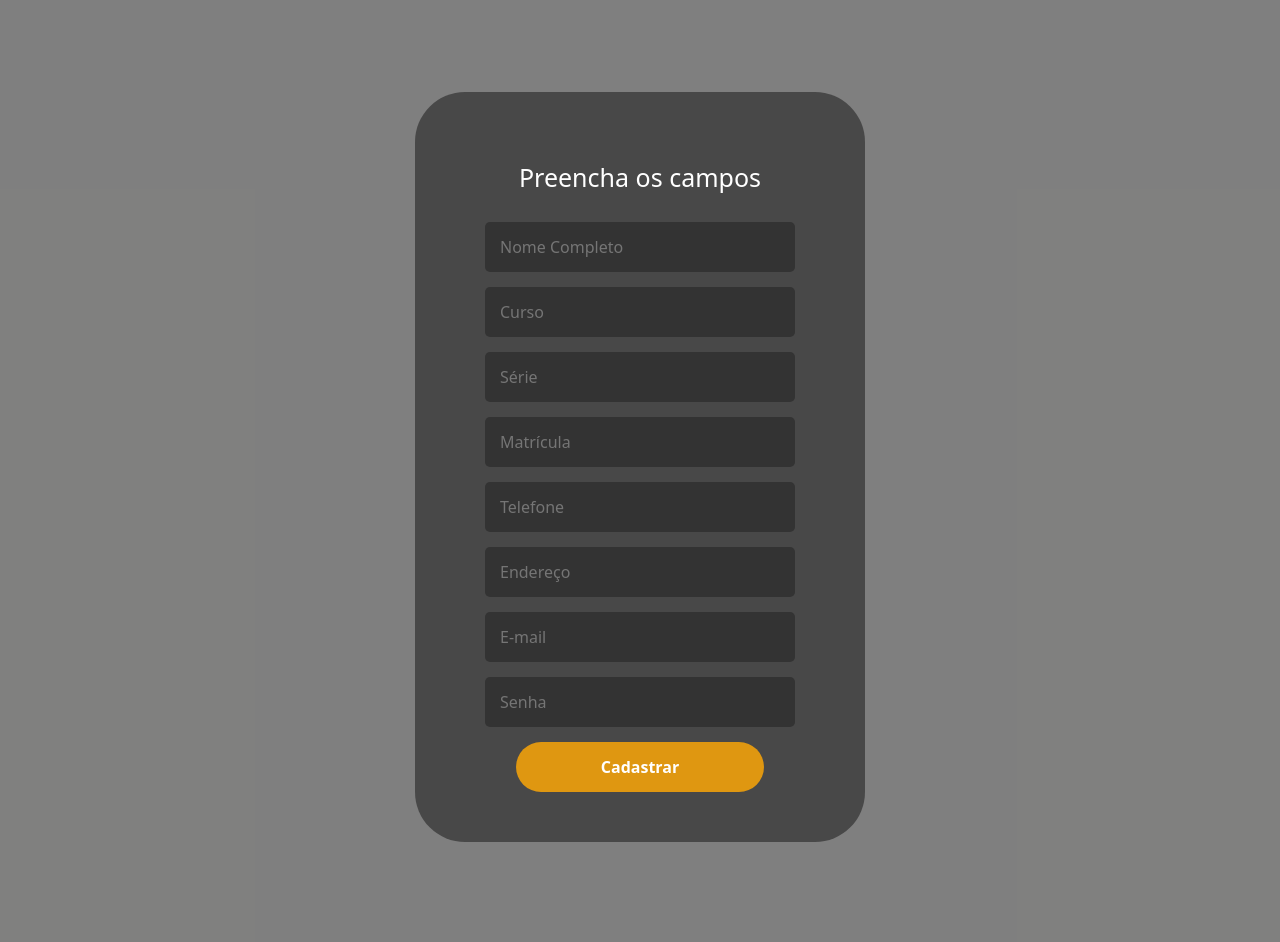
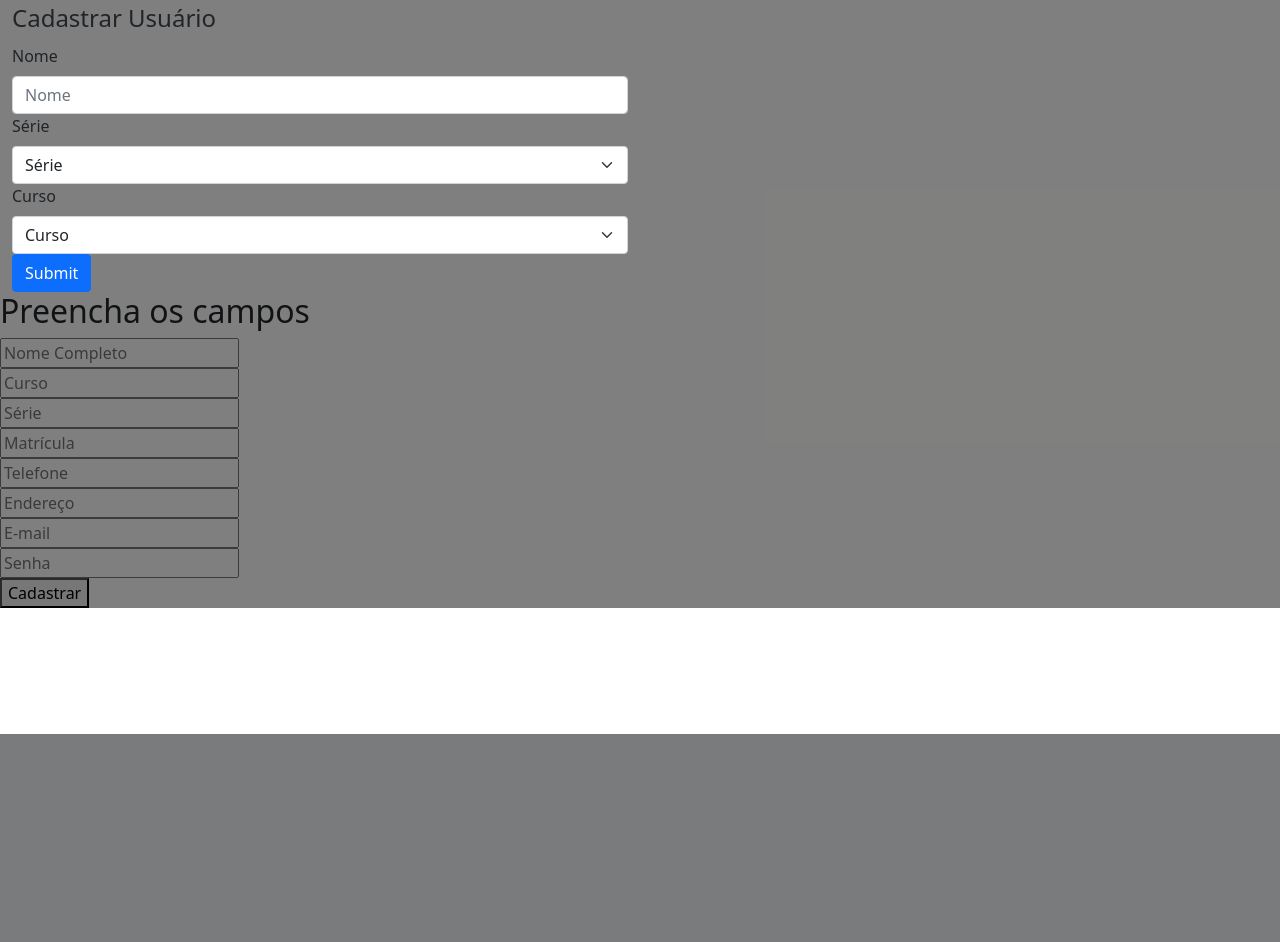
Before and after one commit to PabloKauan-TI/OnLibrary, a PHP site: page /cad_aluno.html in a window 1280 px wide. Shown: the part 66-1008 px from the top of the page. After the commit the page ends 800 px from the top, so only its background shows below. Run offline with PHP 8.4, Linux system fonts and the light colour scheme.

Commit message:
alter incompletas no cad

```diff
--- a/assets/css/cadastros.css
+++ b/assets/css/cadastros.css
@@ -34,95 +34,8 @@ body::before{
     left: 683px;
 }
 
-.dropdown-menu{
-        position: absolute;
-        z-index: 1000;
-        display: none;
-        min-width: 10rem;
-        padding: 0.5rem 0;
-        margin: 0;
-        font-size: 1rem;
-        color: #fff;
-        text-align: left;
-        list-style: none;
-        background-color: #333;
-        background-clip: padding-box;
-        border: 1px solid rgba(0,0,0,.15);
-        border-radius: 0.25rem;
+.form{
+    position: relative;
+    z-index: 100;
+    width: 50%;
 }
-
-.header{
-    padding: 3px 5px;
-    position: relative;
-    background-color: black;
-    color: #fff;
-    height: 56px;
-}
-
-.header li{
-    display: inline-block;
-    padding: 8px 10px;
-}
-
-.header ul{
-    margin-top: 3px;
-}
-
-.form_body{
-    position: relative;
-    z-index: 90;
-    max-width: 450px;
-    height: 750px;
-    margin-left: 50%;
-    margin-top: 15%;
-    transform: translateX(-50%) translateY(-50px);
-    padding: 70px;
-    background-color: rgba(51, 51, 51, 0.713);
-    border-radius: 50px;
-    bottom: 50px;
-}
-
-
-.form h2{
-    font-size: 25px;
-    color:  #fff;
-    margin-top: 0;
-    text-align: center;
-    margin-bottom: 30px;
-}
-
-.form input{
-    background-color: #333;
-    color: #fff;
-    width: 100%;
-    height: 50px;
-    border: none;
-    border-radius: 5px;
-    padding-left: 15px;
-}
-
-.form input:hover{
-    background-color: rgb(70, 63, 63);
-}
-
-.input_box{
-    margin-bottom: 15px;
-}
-
-.form button{
-    height: 50px;
-    width: 80%;
-    margin-left: 10%;
-    color: #fff;
-    background-color: rgb(223, 151, 17);
-    border-radius: 150px;
-    font-weight: bold;
-    font-size: 16px;
-    border: none;
-    margin-bottom: 15px;
-}
-
-.form button:hover{
-    background-color: rgb(255, 183, 3);
-    cursor: pointer;
-}
--- a/cad_aluno.html
+++ b/cad_aluno.html
@@ -15,9 +15,8 @@
     <nav class="navbar navbar-expand-lg navbar-dark bg-dark">
         <div class="container-fluid">
             <a class="navbar-brand" href="#"><img src="assets/img/logo.png" alt="" id="logo"></a>
-                <button class="navbar-toggler" type="button" data-bs-toggle="collapse"
-                    data-bs-target="#navbarNavDropdown" aria-controls="navbarNavDropdown" aria-expanded="false"
-                    aria-label="Toggle navigation">
+            <button class="navbar-toggler" type="button" data-bs-toggle="collapse" data-bs-target="#navbarNavDropdown"
+                aria-controls="navbarNavDropdown" aria-expanded="false" aria-label="Toggle navigation">
                 <span class="navbar-toggler-icon"></span>
             </button>
             <div class="collapse navbar-collapse" id="navbarNavDropdown">
@@ -65,8 +64,46 @@
             </div>
         </div>
     </nav>
+
+    <div class="form">
+        <div class="container">
+            <fieldset>
+            <div class="row-1">
+                <legend>Cadastrar Usuário</legend>
+                <div class="mb-6">
+                    <label for="nome_aluno" class="form-label">Nome</label>
+                    <input type="text" id="nome_aluno" class="form-control" placeholder="Nome">
+                </div>
+            </div>
+            <div class="row-2">
+                <div class="col-mb-6">
+                    <label for="serie_aluno" class="form-label">Série</label>
+                    <select id="serie_aluno" class="form-select">
+                        <option selected>Série</option>
+                        <option value="1º">1º</option>
+                        <option value="2º">2º</option>
+                        <option value="3º">3º</option>
+                    </select>
+                </div>
+            </div>
+            <div class="row-2">
+                <div class="col-mb-3">
+                    <label for="curso_aluno" class="form-label">Curso</label>
+                    <select id="curso_aluno" class="form-select">
+                        <option selected>Curso</option>
+                        <option value="Enfermagem">Enfermagem</option>
+                        <option value="Informática">Informática</option>
+                        <option value="Administração">Administração</option>
+                        <option value="Comércio">Comércio</option>
+                    </select>
+                </div>
+            </div>
+                <button type="submit" class="btn btn-primary">Submit</button>
+            </fieldset>
+        </div>
+    </div>
     <div class="form_body">
-        <div class="form">
+        <div>
             <h2>Preencha os campos</h2>
             <div class="input_box">
                 <input type="text" id="nome_aluno" placeholder="Nome Completo">
@@ -75,22 +112,22 @@
                 <input type="text" id="curso_aluno" placeholder="Curso">
             </div>
             <div class="input_box">
-                    <input type="text"  id="serie_aluno" placeholder="Série">
+                <input type="text" id="serie_aluno" placeholder="Série">
             </div>
             <div class="input_box">
-                    <input type="text"  id="matricula_aluno" placeholder="Matrícula">
+                <input type="text" id="matricula_aluno" placeholder="Matrícula">
             </div>
             <div class="input_box">
-                    <input type="text"  id="telefone_aluno" placeholder="Telefone">
+                <input type="text" id="telefone_aluno" placeholder="Telefone">
             </div>
             <div class="input_box">
-                    <input type="text"  id="endereco_aluno" placeholder="Endereço">
+                <input type="text" id="endereco_aluno" placeholder="Endereço">
             </div>
             <div class="input_box">
-                    <input type="text"  id="email_aluno" placeholder="E-mail">
+                <input type="text" id="email_aluno" placeholder="E-mail">
             </div>
             <div class="input_box">
-                    <input type="password"  id="senha_aluno" placeholder="Senha">
+                <input type="password" id="senha_aluno" placeholder="Senha">
             </div>
             <div>
                 <button type="submit" onclick="cadaluno()">Cadastrar</button>
```
Lines whose indentation alone changed are shown as unchanged.
